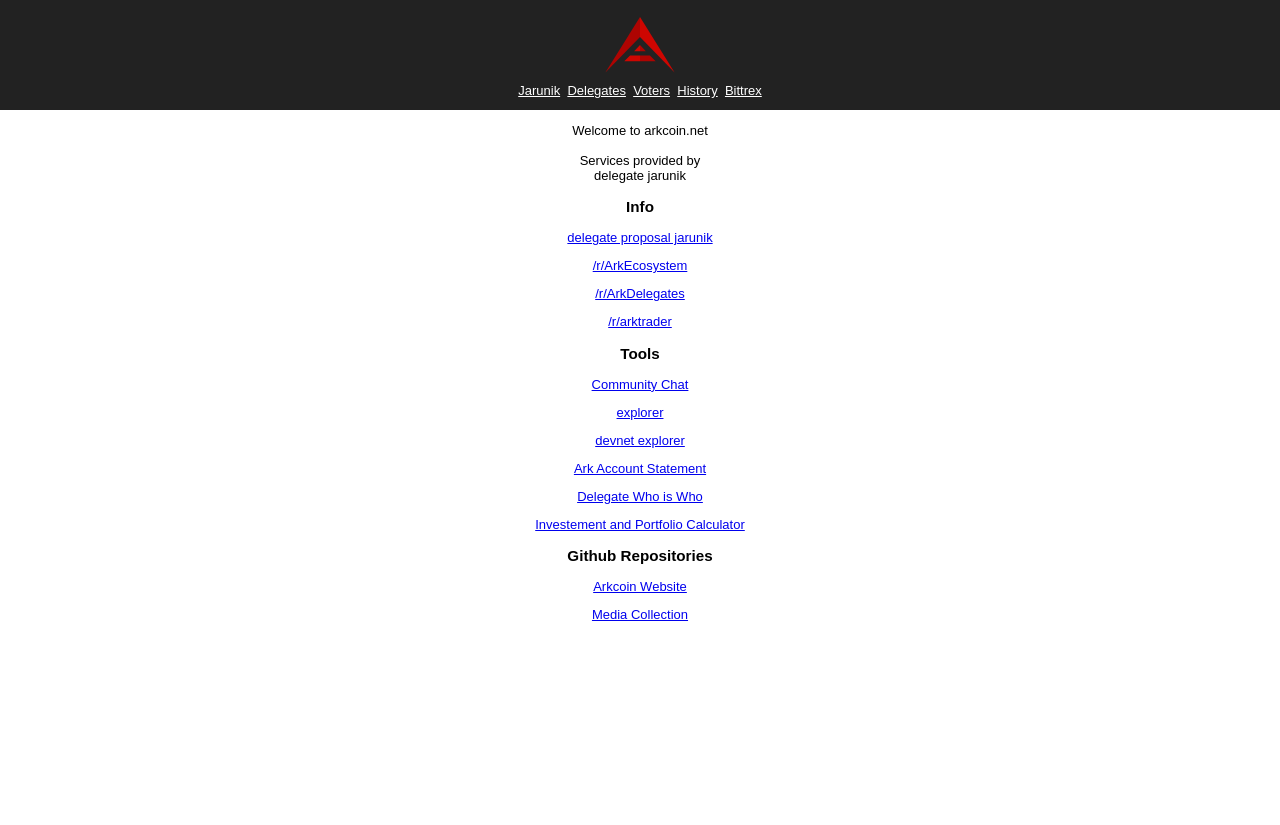
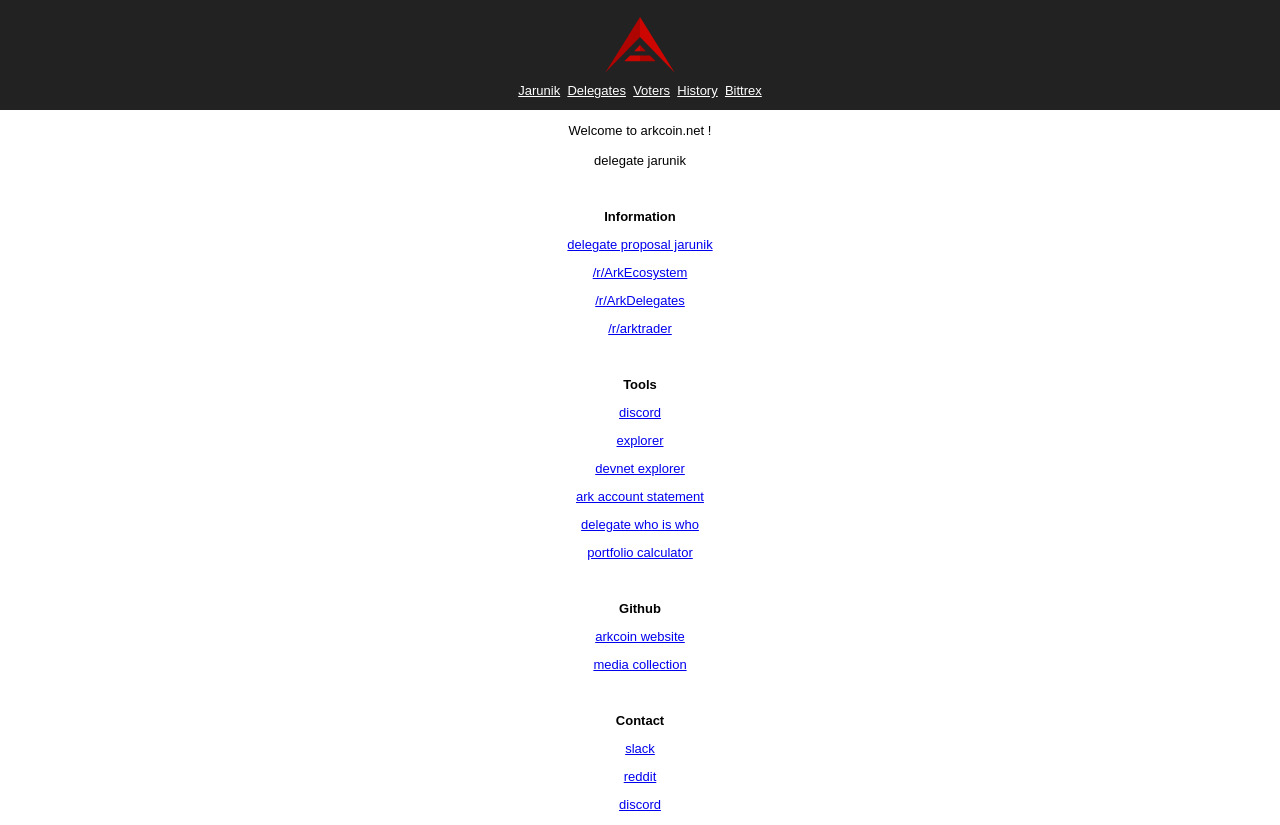
Before and after one commit to robekworld/arkcoin, a React (Create React App) app: page / in a window 1280 px wide. Before the commit the page ends 800 px from the top, so only its background shows below. Built offline with nearby package versions, Linux system fonts and the light colour scheme.

Commit message:
Beautify it a bit

```diff
--- a/src/App.css
+++ b/src/App.css
@@ -18,9 +18,6 @@
     color: white;
 }
 
-.AppIntro {
-}
-
 .AppLinks {
 }
 
--- a/src/App.js
+++ b/src/App.js
@@ -28,38 +28,12 @@ class AppHeader extends Component {
   }
 }
 
-class AppIntro extends Component {
-  render() {
-    return (
-      <div className = "AppIntro">
-        <p>
-          Welcome to arkcoin.net <br/>
-          <br/>
-          Services provided by<br/>
-          delegate jarunik
-        </p>
-      </div>
-    );
-  }
-}
-
-class AppHome extends Component {
-  render() {
-    return (
-      <div className="AppHome">
-        <AppIntro />
-        <AppLinks />
-      </div>
-    );
-  }
-}
-
 class AppMain extends Component {
   render() {
     return (
       <div className="AppMain">
         <Switch>
-          <Route exact path='/' component={AppHome}/>
+          <Route exact path='/' component={AppLinks}/>
           <Route path='/delegates' component={AppDelegate}/>
           <Route path='/voters' component={AppVoters}/>
           <Route path='/history' component={AppHistory}/>
--- a/src/AppBittrex.js
+++ b/src/AppBittrex.js
@@ -5,7 +5,8 @@ export class AppBittrex extends Component {
     super(props);
 
     this.state = {
-      payments: []
+      payments: [],
+      balance: []
     }
   }
 
@@ -24,7 +25,21 @@ export class AppBittrex extends Component {
           payments: data
         });
       });
-  }
+
+      var url2 = 'https://explorer.arkcoin.net/api/getAccount?address=AUexKjGtgsSpVzPLs6jNMM6vJ6znEVTQWK';
+      fetch(url2)
+        .then(function(response2) {
+          if (response2.status >= 400) {
+            throw new Error("Bad response from server");
+          }
+          return response2.json();
+        })
+        .then(function(data2) {
+          that.setState({
+            balance: data2
+          });
+        });
+    }
 
   render() {
     const bittrex = "AUexKjGtgsSpVzPLs6jNMM6vJ6znEVTQWK";
@@ -74,7 +89,7 @@ export class AppBittrex extends Component {
     return (
       <div>
         <p>
-        <a href={"https://explorer.arkcoin.net/address/"+bittrex}> {bittrex}</a>
+          <a href={"https://explorer.arkcoin.net/address/"+bittrex}> Bittrex</a>: {Number (Math.round(this.state.balance.balance / 100000000)).toLocaleString('en')}
         </p>
         <table>
           <thead>
--- a/src/AppDelegate.js
+++ b/src/AppDelegate.js
@@ -44,7 +44,7 @@ export class AppDelegate extends Component {
         </td>
         <td>{ delegate.username === 'jarunik' ? <b> { delegate.username } </b> : delegate.username }
         </td>
-        <td>{ Number (delegate.vote / 100000000 ).toLocaleString('en') }
+        <td>{ Number (Math.round(delegate.vote / 100000000) ).toLocaleString('en') }
         </td>
       </tr>
     );
@@ -58,7 +58,7 @@ export class AppDelegate extends Component {
               </th>
               <th>Delegate
               </th>
-              <th>Vote(k)
+              <th>Vote
               </th>
             </tr>
           </thead>
@@ -116,21 +116,22 @@ class AppStandby extends Component {
       </td>
       <td>{ delegate.username === 'jarunik' ? <b> { delegate.username } </b> : delegate.username }
       </td>
-      <td>{ Number (delegate.vote / 100000000).toLocaleString('en') }
+      <td>{ Number (Math.round(delegate.vote / 100000000)).toLocaleString('en') }
       </td>
     </tr>
   );
 
     return (
       <div>
+        <br/>
         <table>
           <thead>
             <tr>
               <th>Rank
               </th>
-              <th>Delegate
+              <th>Standby
               </th>
-              <th>Vote(k)
+              <th>Vote
               </th>
             </tr>
           </thead>
--- a/src/AppLinks.js
+++ b/src/AppLinks.js
@@ -3,9 +3,15 @@ import React, { Component } from 'react';
 export class AppLinks extends Component {
   render() {
     return (
-      <div className="AppBody">
+      <div className="AppLinks">
          <p>
-           <h3>Info</h3>
+          Welcome to arkcoin.net ! <br/>
+          <br/>
+          delegate jarunik
+        </p>
+        <br/>
+         <p>
+           <b>Information</b>
         </p>
         <p>
           <a href="https://www.reddit.com/r/ArkDelegates/wiki/jarunik">delegate proposal jarunik</a>
@@ -19,11 +25,12 @@ export class AppLinks extends Component {
         <p>
           <a href="https://www.reddit.com/r/arktrader/"> /r/arktrader</a>
         </p>
+        <br/>
         <p>
-          <h3>Tools</h3>
+          <b>Tools</b>
         </p>
         <p>
-          <a href="https://arkchat.net">Community Chat</a>
+          <a href="https://arkchat.net">discord</a>
         </p>
         <p>
           <a href="https://explorer.arkcoin.net/">explorer</a>
@@ -32,22 +39,36 @@ export class AppLinks extends Component {
           <a href="https://dexplorer.arkcoin.net/">devnet explorer</a>
         </p>
         <p>
-          <a href="https://docs.google.com/spreadsheets/d/1UiFFWfnk_Ws7J1PfW-d1c4CcLUSqjAPPtKkPr_FCV9g/">Ark Account Statement</a>
+          <a href="https://docs.google.com/spreadsheets/d/1UiFFWfnk_Ws7J1PfW-d1c4CcLUSqjAPPtKkPr_FCV9g/">ark account statement</a>
         </p>
         <p>
-          <a href="https://docs.google.com/spreadsheets/d/1QawUqYa_e9YN_3Stb3-WYTdJ2BgnYqxsErYbA2ihXjo">Delegate Who is Who</a>
+          <a href="https://docs.google.com/spreadsheets/d/1QawUqYa_e9YN_3Stb3-WYTdJ2BgnYqxsErYbA2ihXjo">delegate who is who</a>
         </p>
         <p>
-          <a href="https://docs.google.com/spreadsheets/d/1rsHgAn1rEt_R1LF0KGc-Td0jODiYM4MmM8XHtFp3hM4">Investement and Portfolio Calculator</a>
+          <a href="https://docs.google.com/spreadsheets/d/1rsHgAn1rEt_R1LF0KGc-Td0jODiYM4MmM8XHtFp3hM4">portfolio calculator</a>
+        </p>
+        <br/>
+        <p>
+          <b>Github</b>
         </p>
         <p>
-          <h3>Github Repositories</h3>
+          <a href="https://github.com/Jarunik/arkcoin">arkcoin website</a>
         </p>
         <p>
-          <a href="https://github.com/Jarunik/arkcoin">Arkcoin Website</a>
+          <a href="https://github.com/Jarunik/ark-media">media collection</a>
+        </p>
+        <br/>
+        <p>
+          <b>Contact</b>
         </p>
         <p>
-          <a href="https://github.com/Jarunik/ark-media">Media Collection</a>
+          <a href="slack://user?team=T2AC8N7RQ&id=U4ZSN696H">slack</a>
+        </p>
+        <p>
+          <a href="https://www.reddit.com/user/jarunik">reddit</a>
+        </p>
+        <p>
+          <a href="https://arkchat.net">discord</a>
         </p>
       </div>
     );
--- a/src/AppVoters.js
+++ b/src/AppVoters.js
@@ -53,6 +53,11 @@ export class AppVoters extends Component {
 
     return (
       <div>
+        <p>
+          Ark: {Number (Math.round(this.state.delegate.delegate.vote / 100000000) ).toLocaleString('en') } <br/>
+          Voters: {this.state.delegate.voters.length} <br/>
+          Average: {Number (Math.round(this.state.delegate.delegate.vote / 100000000 / this.state.delegate.voters.length) ).toLocaleString('en') }
+        </p>
         <table>
           <thead>
             <tr>
```
